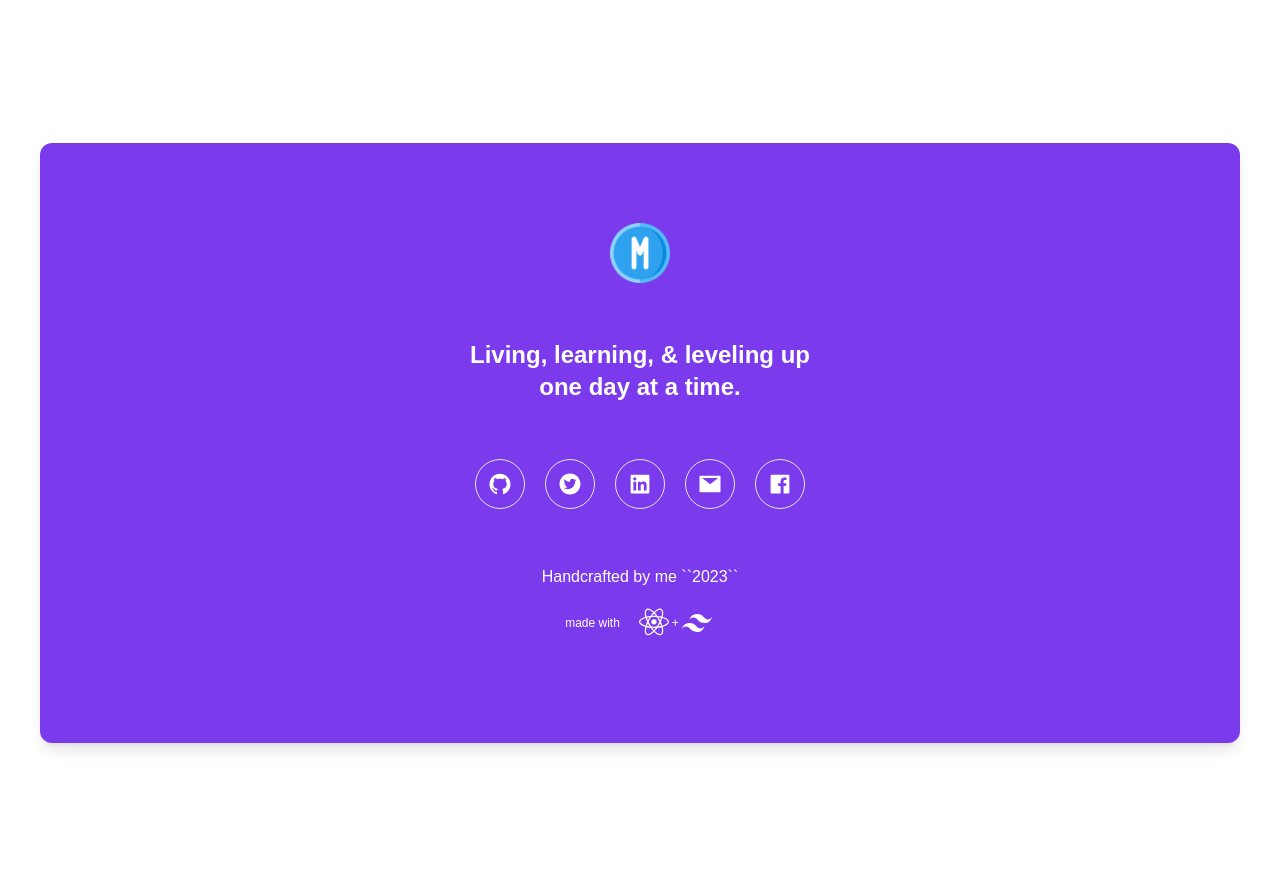
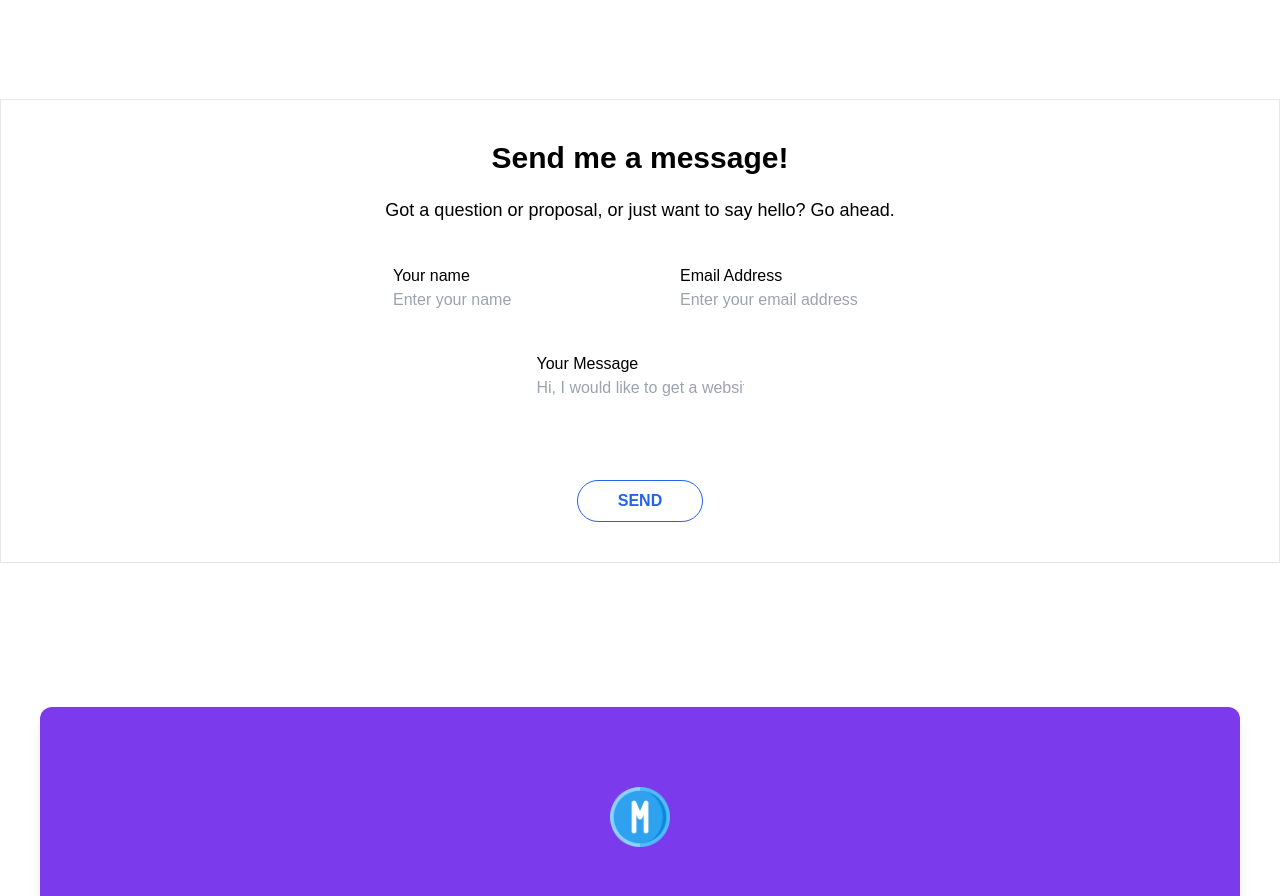
Before and after one commit to mayankAd/My-Portfolio, a React (Vite) app: page / in a window 1280 px wide. Shown: the part 3943-4839 px from the top of the page. Before the commit the page ends 4726 px from the top, so only its background shows below. Built offline with nearby package versions, Linux system fonts and the light colour scheme.

Commit message:
Added message section

```diff
--- a/src/App.jsx
+++ b/src/App.jsx
@@ -5,6 +5,7 @@ import './App.css'
 import Section_two from './components/section_two/Section_two'
 import My_projects from './components/my_projects/My_projects'
 import Footer from './components/footer/Footer'
+import Message_section from './components/message_section/Message_section'
 
 const App = () => {
   return (
@@ -13,6 +14,7 @@ const App = () => {
     <Hero_section/>
     <Section_two/>
     <My_projects/>
+    <Message_section/>
     <Footer/>
     </>
   )
--- /dev/null
+++ b/src/components/message_section/Message_section.jsx
@@ -0,0 +1,39 @@
+import React from "react";
+
+const Message_section = () => {
+  return (
+    <div className="mt-[100px] border p-10">
+      <div className="flex flex-col gap-5">
+        <h2 className="text-center font-bold text-3xl">Send me a message!</h2>
+        <p className="text-center text-lg">
+          Got a question or proposal, or just want to say hello? Go ahead.
+        </p>
+      </div>
+      <div className="flex flex-col gap-10 mt-10 items-center">
+        <div className="flex gap-20">
+          <div className="flex flex-col">
+            <label htmlFor="">Your name</label>
+            <input type="text" placeholder="Enter your name" />
+          </div>
+          <div className="flex flex-col">
+            <label htmlFor="">Email Address</label>
+            <input type="text" placeholder="Enter your email address" />
+          </div>
+        </div>
+        <div className="flex flex-col">
+          <label htmlFor="">Your Message</label>
+          <input
+            type="text"
+            placeholder="Hi, I would like to get a website built. How soom can you hop on to discuss this?"
+          />
+        </div>
+      </div>
+      <div className="flex justify-center mt-20"><button className="text-blue-600 font-bold border border-blue-600 rounded-full  pt-2 pb-2 pl-10 pr-10">
+        SEND
+      </button></div>
+
+    </div>
+  );
+};
+
+export default Message_section;
```
